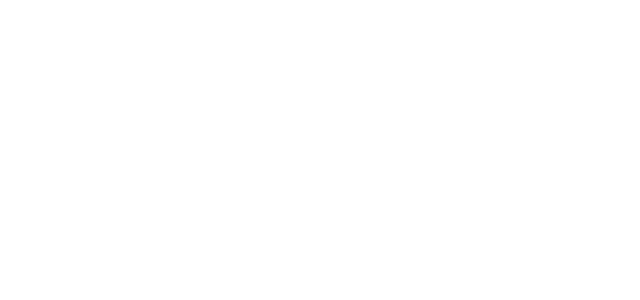
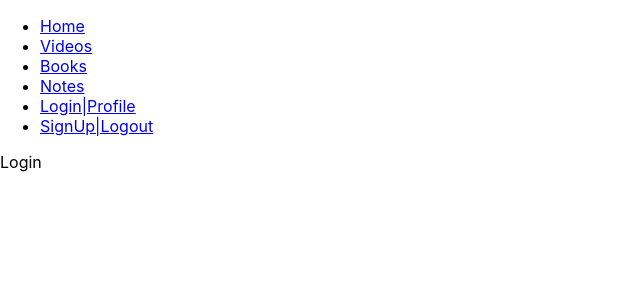
Before and after one commit to maaaaaaaaad/videos, a React (Create React App) app in the folder client/: page /login in a window 1280 px wide. Shown: the top 300 px of the page, without its empty margins (0-640 px from the left). Built offline with nearby package versions, Linux system fonts and the light colour scheme.

Commit message:
Create navi form

```diff
--- a/client/src/App.tsx
+++ b/client/src/App.tsx
@@ -1,12 +1,14 @@
 import React from "react";
 import { BrowserRouter } from "react-router-dom";
 import MediaQuery from "./MediaQuery";
+import Navigators from "./navigators/Navigators";
 import Routers from "./routes/Routers";
 
 const App = () => {
   return (
     <MediaQuery>
       <BrowserRouter>
+        <Navigators />
         <Routers />
       </BrowserRouter>
     </MediaQuery>
--- /dev/null
+++ b/client/src/components/Home.tsx
@@ -0,0 +1,7 @@
+import React from "react";
+
+const Home = () => {
+  return <section>Home</section>;
+};
+
+export default Home;
--- /dev/null
+++ b/client/src/components/Login.tsx
@@ -0,0 +1,7 @@
+import React from "react";
+
+const Login = () => {
+  return <section>Login</section>;
+};
+
+export default Login;
--- /dev/null
+++ b/client/src/components/SignUp.tsx
@@ -0,0 +1,7 @@
+import React from "react";
+
+const SignUp = () => {
+  return <section>SignUp</section>;
+};
+
+export default SignUp;
--- a/client/src/index.css
+++ b/client/src/index.css
@@ -1,13 +1,16 @@
 body {
+  box-sizing: border-box;
+  text-decoration: none;
+  padding: 0;
   margin: 0;
-  font-family: -apple-system, BlinkMacSystemFont, 'Segoe UI', 'Roboto', 'Oxygen',
-    'Ubuntu', 'Cantarell', 'Fira Sans', 'Droid Sans', 'Helvetica Neue',
+  font-family: -apple-system, BlinkMacSystemFont, "Segoe UI", "Roboto", "Oxygen",
+    "Ubuntu", "Cantarell", "Fira Sans", "Droid Sans", "Helvetica Neue",
     sans-serif;
   -webkit-font-smoothing: antialiased;
   -moz-osx-font-smoothing: grayscale;
 }
 
 code {
-  font-family: source-code-pro, Menlo, Monaco, Consolas, 'Courier New',
+  font-family: source-code-pro, Menlo, Monaco, Consolas, "Courier New",
     monospace;
 }
--- /dev/null
+++ b/client/src/navigators/Navigators.tsx
@@ -0,0 +1,33 @@
+import React from "react";
+import { Link } from "react-router-dom";
+
+const Navigators = () => {
+  return (
+    <section>
+      <ul>
+        <li>
+          <Link to="/">Home</Link>
+        </li>
+        <li>
+          <Link to="/videos">Videos</Link>
+        </li>
+        <li>
+          <Link to="/books">Books</Link>
+        </li>
+        <li>
+          <Link to="/notes">Notes</Link>
+        </li>
+        <li>
+          {/*Toogle /login or /profile*/}
+          <Link to="/login">Login|Profile</Link>
+        </li>
+        <li>
+          {/*Toogle /signup or /logout*/}
+          <Link to="/signup">SignUp|Logout</Link>
+        </li>
+      </ul>
+    </section>
+  );
+};
+
+export default Navigators;
--- a/client/src/routes/Routers.tsx
+++ b/client/src/routes/Routers.tsx
@@ -1,8 +1,17 @@
 import React from "react";
 import { Route } from "react-router-dom";
+import Home from "../components/Home";
+import Login from "../components/Login";
+import SignUp from "../components/SignUp";
 
 const Routers = () => {
-  return <React.Fragment></React.Fragment>;
+  return (
+    <React.Fragment>
+      <Route path="/" exact component={Home} />
+      <Route path="/login" exact component={Login} />
+      <Route path="/signup" exact component={SignUp} />
+    </React.Fragment>
+  );
 };
 
 export default Routers;
```
